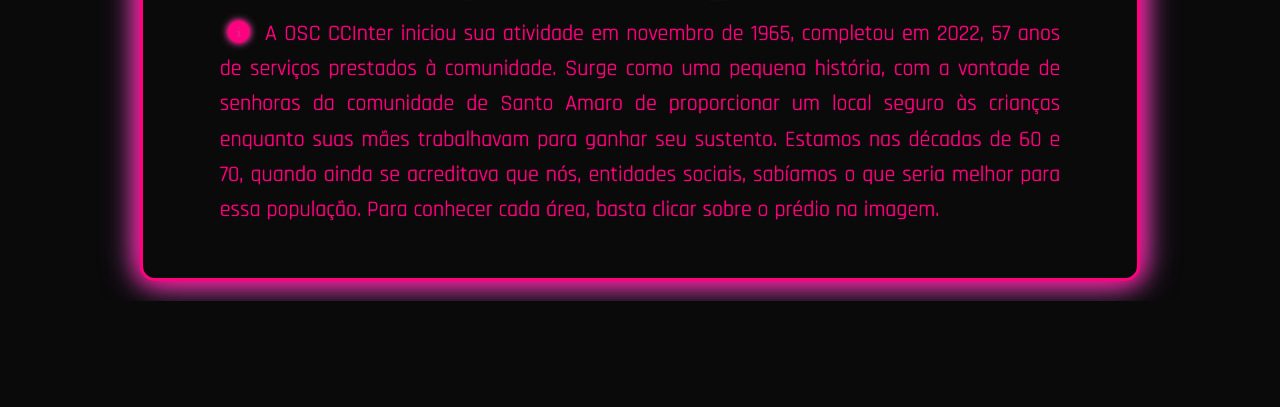
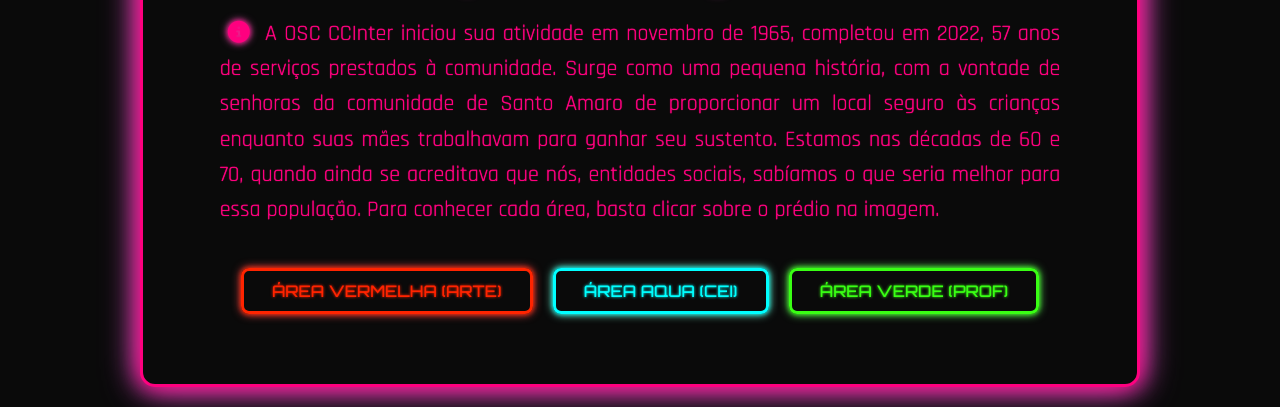
Before and after one commit to Kevyn319/Map, a plain HTML site: page index.html in a window 1280 px wide. Shown: the part 593-1000 px from the top of the page. Before the commit the page ends 894 px from the top, so only its background shows below. Drawn offline with Linux system fonts and the light colour scheme.

Commit message:
Add files via upload

```diff
--- a/Ccinter.css
+++ b/Ccinter.css
@@ -106,7 +106,7 @@ main{max-width:90%;margin:0 auto;}
 
 p{font-size:22px;line-height:1.6;text-align:justify;margin:20px 0;color:var(--neon-pink);text-shadow:0 0 1px var(--neon-pink);}
 
-/* -------------------- ESTILO DO BOTÃO NEON -------------------- */
+/* -------------------- ESTILO DO BOTÃO NEON (ORIGINAL) -------------------- */
 button.neon-button{
   display:block;
   margin:40px auto;
@@ -141,21 +141,95 @@ button.neon-button:hover a{
   text-shadow:none;
 }
 
-/* -------------------- RESPONSIVIDADE MAXIMIZADA -------------------- */
+/* -------------------- INÍCIO: ADIÇÕES PARA OS 3 BOTÕES COLORIDOS -------------------- */
 
-/* 1. Ajustes para Tablets e Mobile Grande (máx. 900px) */
-@media (max-width: 900px) {
-  #wrapper {
-    max-width: 95%;
-    padding: 20px;
-  }
-  h1 {
-    font-size: 2.2em;
-  }
+/* NOVO: CONTÊINER DE BOTÕES (para Flexbox) */
+.button-container {
+    display: flex;
+    justify-content: space-around;
+    gap: 20px;
+    margin: 40px auto; /* Centraliza o contêiner */
+    max-width: 95%; /* Limita a largura para telas grandes */
+    animation:fade-in 1.2s ease-out forwards;
+    animation-delay:1s;
+    opacity:0;
 }
+
+/* NOVO: Sobrescrita de estilo para botões dentro do contêiner */
+.button-container .neon-button {
+    margin: 0; /* Remove a margem 'auto' do estilo original para permitir o flex */
+    flex-grow: 1; /* Permite que os botões se expandam igualmente em telas grandes */
+    min-width: 120px;
+}
+
+
+/* ESTILOS ESPECÍFICOS POR COR */
+
+/* 1. Botão Vermelho (Arte) */
+button.neon-red-button {
+    --btn-color: #FF2400; /* Scarlet/Blood Red */
+    --btn-glow: #FF4D4D; /* Light Red/Crimson */
+    border:3px solid var(--btn-color);
+    box-shadow: 0 0 5px var(--btn-color), 0 0 10px var(--btn-glow);
+}
+button.neon-red-button a {
+    color: var(--btn-color);
+    text-shadow: 0 0 3px var(--btn-color);
+}
+button.neon-red-button:hover {
+    background-color: var(--btn-color);
+    box-shadow: 0 0 15px var(--btn-color), 0 0 30px var(--btn-glow);
+}
+button.neon-red-button:hover a{
+    color:var(--dark-bg);
+    text-shadow:none;
+}
+
+/* 2. Botão Azul Aqua (Cei) */
+button.neon-aqua-button {
+    --btn-color: #00FFFF; /* Pure Cyan/Aqua */
+    --btn-glow: #7FFFD4; /* Aquamarine/Light Cyan */
+    border:3px solid var(--btn-color);
+    box-shadow: 0 0 5px var(--btn-color), 0 0 10px var(--btn-glow);
+}
+button.neon-aqua-button a {
+    color: var(--btn-color);
+    text-shadow: 0 0 3px var(--btn-color);
+}
+button.neon-aqua-button:hover {
+    background-color: var(--btn-color);
+    box-shadow: 0 0 15px var(--btn-color), 0 0 30px var(--btn-glow);
+}
+button.neon-aqua-button:hover a{
+    color:var(--dark-bg);
+    text-shadow:none;
+}
+
+/* 3. Botão Verde Escuro (Prof) */
+button.neon-green-button {
+    --btn-color: #39FF14; /* Neon Green */
+    --btn-glow: #66FF66; /* Light Green */
+    border:3px solid var(--btn-color);
+    box-shadow: 0 0 5px var(--btn-color), 0 0 10px var(--btn-glow);
+}
+button.neon-green-button a {
+    color: var(--btn-color);
+    text-shadow: 0 0 3px var(--btn-color);
+}
+button.neon-green-button:hover {
+    background-color: var(--btn-color);
+    box-shadow: 0 0 15px var(--btn-color), 0 0 30px var(--btn-glow);
+}
+button.neon-green-button:hover a{
+    color:var(--dark-bg);
+    text-shadow:none;
+}
+
+/* -------------------- NOVO: Regras de Mídia para Responsividade dos Botões -------------------- */
 
 /* 2. Ajustes para Smartphones Padrão (máx. 550px) */
 @media (max-width: 550px) {
+  /* Regras originais do seu CSS... */
   #wrapper {
     margin: 10px;
     padding: 12px;
@@ -179,7 +253,21 @@ button.neon-button:hover a{
   button.neon-button a {
     font-size: 0.9em;
   }
+
+  /* Ajuste de responsividade PRINCIPAL para os botões: EMPILHA */
+  .button-container {
+    flex-direction: column; /* Empilha os botões verticalmente */
+    gap: 15px;
+    margin: 30px auto;
+  }
+
+  .button-container .neon-button {
+    width: 100%; /* Ocupa a largura total */
+    min-width: unset;
+  }
 }
+
+/* -------------------- FIM: ADIÇÕES PARA OS 3 BOTÕES COLORIDOS -------------------- */
 
 /* 3. Ajustes para Smartphones Muito Pequenos (máx. 400px) */
 @media (max-width: 400px) {
--- a/index.html
+++ b/index.html
@@ -36,6 +36,14 @@ décadas de 60 e 70, quando ainda se acreditava que nós, entidades sociais, sab
 que seria melhor para essa população. Para conhecer cada área, basta clicar sobre o
 prédio na imagem.</p>
 </section>
+
+<div class="button-container">
+    <button class="neon-button neon-red-button"><a href="arte.html">ÁREA VERMELHA (ARTE)</a></button>
+
+    <button class="neon-button neon-aqua-button"><a href="cei.html">ÁREA AQUA (CEI)</a></button>
+
+    <button class="neon-button neon-green-button"><a href="prof.html">ÁREA VERDE (PROF)</a></button>
+</div>
 </main>
 </div>
 </body>
```
